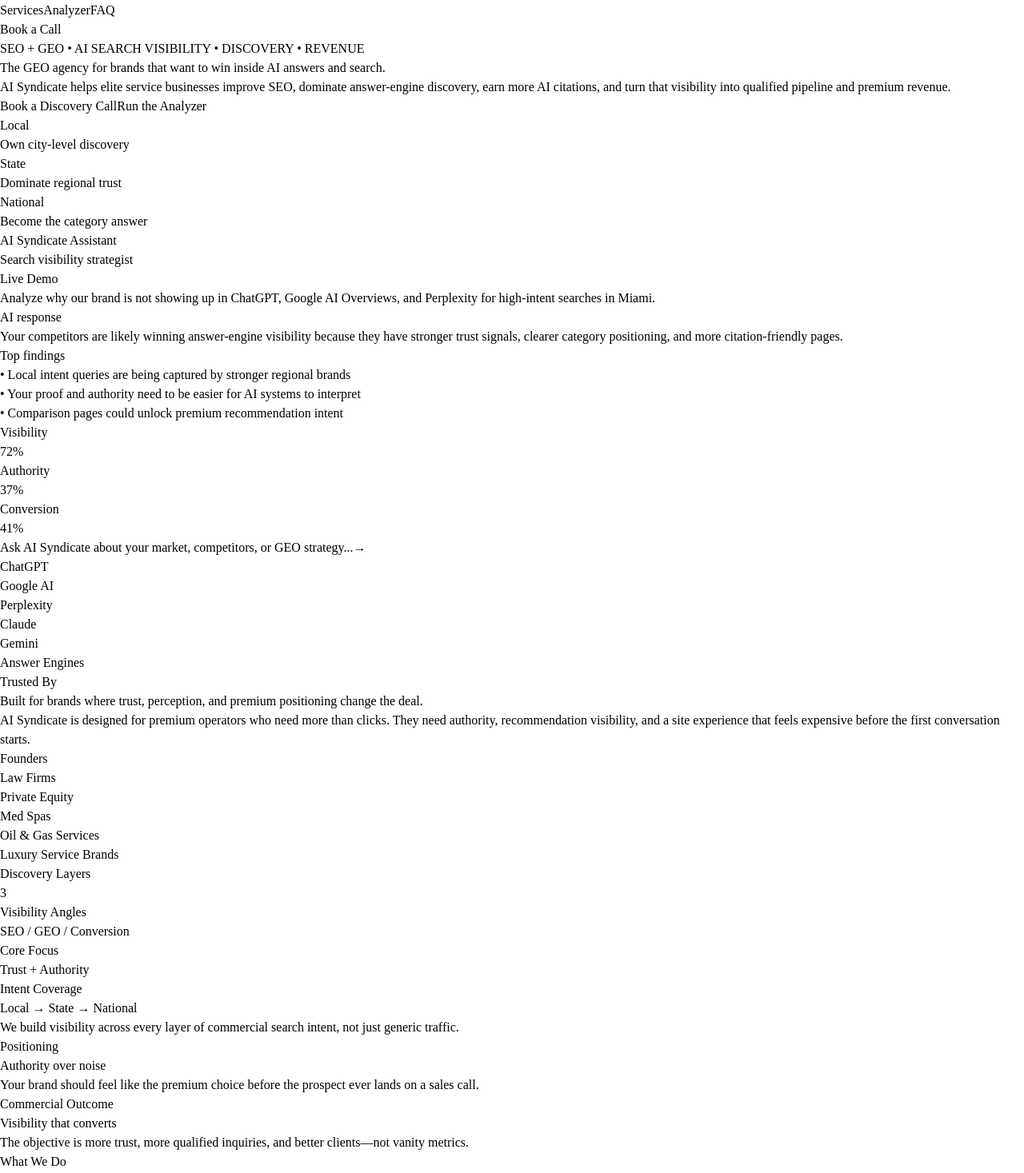
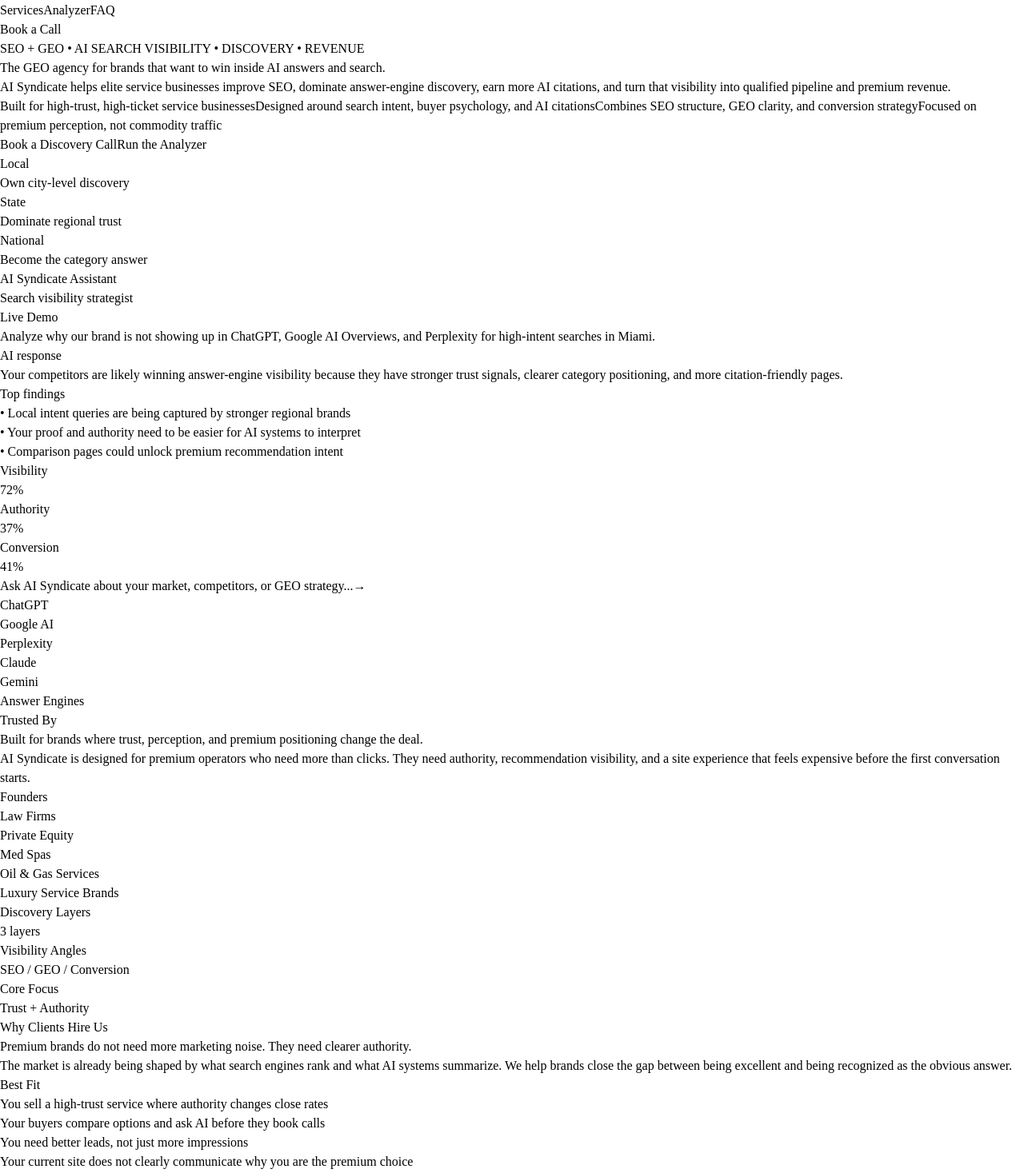
Before and after one commit to aisyndicatellc/ai-syndicate, a React (Vite) app: page / in a window 1280 px wide. Shown: the part 23-1490 px from the top of the page at 80% size. Built offline with nearby package versions, Linux system fonts and the light colour scheme.

Commit message:
Update contact CTA to CJ email

```diff
--- a/src/App.jsx
+++ b/src/App.jsx
@@ -400,20 +400,40 @@
 
   const proofCards = [
     {
-      label: "Intent Coverage",
+      label: "Commercial Coverage",
       value: "Local → State → National",
-      text: "We build visibility across every layer of commercial search intent, not just generic traffic.",
+      text: "We build visibility across every layer of commercial search intent so your brand shows up when buyers are closest to action.",
     },
     {
-      label: "Positioning",
+      label: "Market Positioning",
       value: "Authority over noise",
-      text: "Your brand should feel like the premium choice before the prospect ever lands on a sales call.",
+      text: "Your brand should feel like the premium choice before the prospect ever lands on a sales call or asks AI who to trust.",
     },
     {
       label: "Commercial Outcome",
       value: "Visibility that converts",
-      text: "The objective is more trust, more qualified inquiries, and better clients—not vanity metrics.",
+      text: "The objective is more trust, more qualified inquiries, and better clients, not vanity metrics or empty traffic reports.",
     },
+  ];
+
+  const credibilityPoints = [
+    "Built for high-trust, high-ticket service businesses",
+    "Designed around search intent, buyer psychology, and AI citations",
+    "Combines SEO structure, GEO clarity, and conversion strategy",
+    "Focused on premium perception, not commodity traffic",
+  ];
+
+  const engagementFit = [
+    "You sell a high-trust service where authority changes close rates",
+    "Your buyers compare options and ask AI before they book calls",
+    "You need better leads, not just more impressions",
+    "Your current site does not clearly communicate why you are the premium choice",
+  ];
+
+  const founderPrinciples = [
+    "Clear positioning beats generic agency language",
+    "Proof beats promises every time",
+    "Search visibility should compound into revenue",
   ];
 
   const faqs = useMemo(
@@ -445,19 +465,19 @@
   const testimonials = [
     {
       quote:
-        "This feels less like a website and more like a category-defining product experience. It immediately signals premium authority.",
+        "This feels like a firm that understands both demand capture and perception. It immediately reads as premium, strategic, and expensive in the best way.",
       name: "Growth Advisor",
-      role: "B2B Services",
+      role: "High-Ticket B2B",
     },
     {
       quote:
-        "The analyzer makes the value obvious. You can feel how this would close sophisticated clients faster than a normal agency site.",
+        "The analyzer makes the value obvious. You can see how this would help a sophisticated operator understand where AI visibility is leaking revenue.",
       name: "Operator",
       role: "Investment Firm",
     },
     {
       quote:
-        "The positioning is sharp, the design feels elite, and the offer is clear. It looks like a million-dollar firm, not a freelancer site.",
+        "The positioning is sharp, the design feels elite, and the offer is clear. It looks like a specialist firm, not a generic marketing shop.",
       name: "Founder",
       role: "Consulting Brand",
     },
@@ -475,7 +495,7 @@
   ];
 
   const trustStats = [
-    { label: "Discovery Layers", value: "3" },
+    { label: "Discovery Layers", value: "3 layers" },
     { label: "Visibility Angles", value: "SEO / GEO / Conversion" },
     { label: "Core Focus", value: "Trust + Authority" },
   ];
@@ -719,6 +739,13 @@
               <p className="mt-8 max-w-2xl text-lg leading-8 text-white/70 sm:text-xl">
                 AI Syndicate helps elite service businesses improve SEO, dominate answer-engine discovery, earn more AI citations, and turn that visibility into qualified pipeline and premium revenue.
               </p>
+              <div className="mt-6 flex flex-wrap gap-2 text-sm text-white/60">
+                {credibilityPoints.map((item) => (
+                  <span key={item} className="rounded-full border border-white/10 bg-white/[0.04] px-3 py-2">
+                    {item}
+                  </span>
+                ))}
+              </div>
               <div className="mt-10 flex flex-wrap gap-4">
                 <GlowButton href="#contact">Book a Discovery Call</GlowButton>
                 <GlowButton href="#tool" variant="secondary">Run the Analyzer</GlowButton>
@@ -876,6 +903,33 @@
                   <div className="mt-3 text-xl font-semibold leading-7 text-white">{stat.value}</div>
                 </div>
               ))}
+            </div>
+          </div>
+        </div>
+      </section>
+
+      <section className="border-y border-white/10 bg-[linear-gradient(180deg,rgba(255,255,255,0.03),rgba(255,255,255,0.01))]">
+        <div className="mx-auto max-w-7xl px-6 py-20 lg:px-10">
+          <div className="grid gap-8 lg:grid-cols-[1.05fr_.95fr]">
+            <div className="rounded-[2.2rem] border border-white/10 bg-white/[0.04] p-8 shadow-[0_24px_70px_rgba(0,0,0,0.22)]">
+              <p className="text-sm uppercase tracking-[0.3em] text-cyan-300">Why Clients Hire Us</p>
+              <h2 className="mt-4 max-w-2xl text-4xl font-semibold tracking-tight sm:text-5xl">
+                Premium brands do not need more marketing noise. They need clearer authority.
+              </h2>
+              <p className="mt-5 max-w-2xl text-lg leading-8 text-white/65">
+                The market is already being shaped by what search engines rank and what AI systems summarize. We help brands close the gap between being excellent and being recognized as the obvious answer.
+              </p>
+            </div>
+
+            <div className="rounded-[2.2rem] border border-white/10 bg-[#0b1124]/80 p-8 shadow-[0_24px_70px_rgba(0,0,0,0.22)]">
+              <div className="text-xs uppercase tracking-[0.28em] text-white/40">Best Fit</div>
+              <div className="mt-6 grid gap-4">
+                {engagementFit.map((item) => (
+                  <div key={item} className="rounded-2xl border border-white/10 bg-white/[0.04] p-4 text-sm leading-7 text-white/75">
+                    {item}
+                  </div>
+                ))}
+              </div>
             </div>
           </div>
         </div>
@@ -1200,6 +1254,38 @@
         </div>
       </section>
 
+      <section className="border-y border-white/10 bg-white/[0.03]">
+        <div className="mx-auto max-w-7xl px-6 py-20 lg:px-10">
+          <div className="grid gap-10 lg:grid-cols-[.95fr_1.05fr]">
+            <div>
+              <p className="text-sm uppercase tracking-[0.3em] text-cyan-300">Founder Standard</p>
+              <h2 className="mt-4 text-4xl font-semibold tracking-tight sm:text-5xl">
+                We build sites that look like the authority before the call ever happens.
+              </h2>
+              <p className="mt-5 text-lg leading-8 text-white/65">
+                The standard is simple: if a sophisticated prospect lands on your site or asks AI about your category, your brand should sound focused, credible, and hard to ignore. That means clear positioning, explicit proof, and strong commercial language.
+              </p>
+            </div>
+            <div className="grid gap-4">
+              {founderPrinciples.map((item, index) => (
+                <div
+                  key={item}
+                  className={`rounded-[1.8rem] border border-white/10 p-6 ${
+                    index === 0
+                      ? "bg-gradient-to-br from-cyan-400/10 to-white/[0.03]"
+                      : index === 1
+                      ? "bg-gradient-to-br from-violet-500/10 to-white/[0.03]"
+                      : "bg-gradient-to-br from-fuchsia-500/10 to-white/[0.03]"
+                  }`}
+                >
+                  <div className="text-lg font-semibold text-white">{item}</div>
+                </div>
+              ))}
+            </div>
+          </div>
+        </div>
+      </section>
+
       <section id="process" className="mx-auto max-w-7xl px-6 py-20 lg:px-10">
         <div className="max-w-3xl">
           <p className="text-sm uppercase tracking-[0.3em] text-fuchsia-300">How It Works</p>
@@ -1277,7 +1363,7 @@
           <div className="max-w-3xl">
             <p className="text-sm uppercase tracking-[0.3em] text-cyan-300">Social Proof</p>
             <h2 className="mt-4 text-4xl font-semibold tracking-tight sm:text-5xl">
-              The positioning lands.
+              The positioning lands with sophisticated buyers.
             </h2>
           </div>
           <div className="mt-12 grid gap-6 lg:grid-cols-3">
@@ -1322,15 +1408,32 @@
           <div className="relative">
             <p className="text-sm uppercase tracking-[0.3em] text-cyan-300">Let’s Build Your AI Moat</p>
             <h2 className="mt-4 text-4xl font-semibold tracking-tight sm:text-5xl lg:text-6xl">
-              Ready to see where AI is sending attention in your market?
+              Ready to see why your competitors are being recommended first?
             </h2>
             <p className="mx-auto mt-6 max-w-2xl text-lg leading-8 text-white/70">
               If your competitors are already being cited and you are not, demand is already being shaped without you. Start with the audit, see the gaps, and build the authority layer that wins better clients.
             </p>
+            <div className="mx-auto mt-8 max-w-3xl rounded-[1.8rem] border border-white/10 bg-[#0b1124]/55 p-6 text-left">
+              <div className="text-xs uppercase tracking-[0.28em] text-white/40">What Happens Next</div>
+              <div className="mt-4 grid gap-4 md:grid-cols-3">
+                {[
+                  "We review your market, offer, and current visibility",
+                  "We identify the authority and citation gaps holding you back",
+                  "We show you the fastest path to better SEO, GEO, and conversion performance",
+                ].map((item) => (
+                  <div key={item} className="rounded-2xl border border-white/10 bg-white/[0.04] p-4 text-sm leading-7 text-white/75">
+                    {item}
+                  </div>
+                ))}
+              </div>
+            </div>
             <div className="mt-10 flex flex-wrap items-center justify-center gap-4">
-              <GlowButton href="mailto:hello@aisyndicate.com">hello@aisyndicate.com</GlowButton>
-              <GlowButton href="tel:+10000000000" variant="secondary">Schedule a Call</GlowButton>
+              <GlowButton href="mailto:cj@aisyndicate.com?subject=AI%20Syndicate%20Inquiry">Contact Us</GlowButton>
+              <GlowButton href="mailto:cj@aisyndicate.com?subject=AI%20Syndicate%20Discovery%20Call" variant="secondary">Email CJ Directly</GlowButton>
             </div>
+            <p className="mt-5 text-sm text-white/45">
+              For founders, operators, and premium service brands that want better demand capture from search and AI answers.
+            </p>
           </div>
         </div>
       </section>
```
